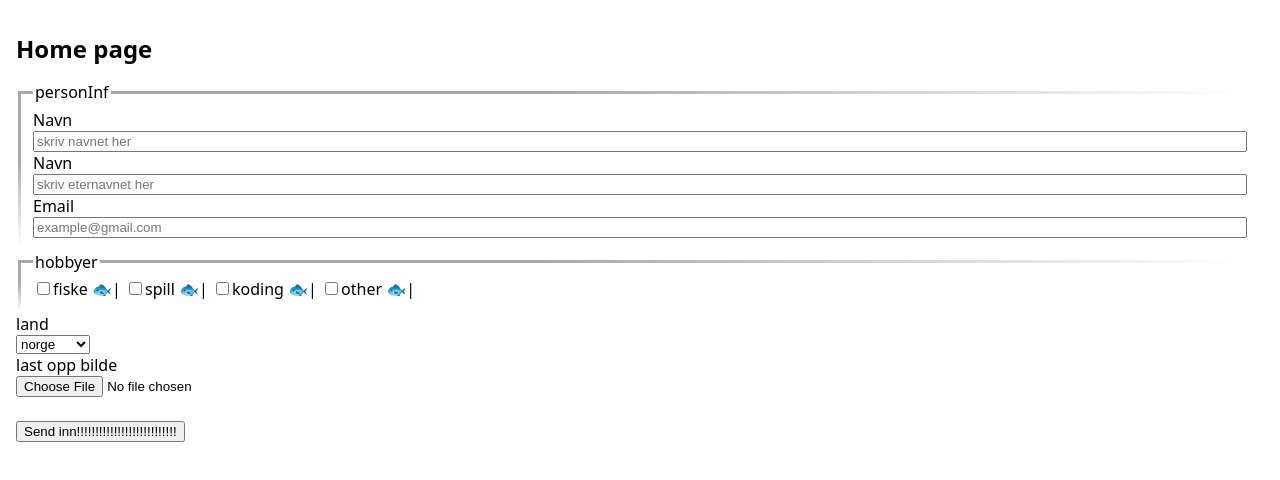
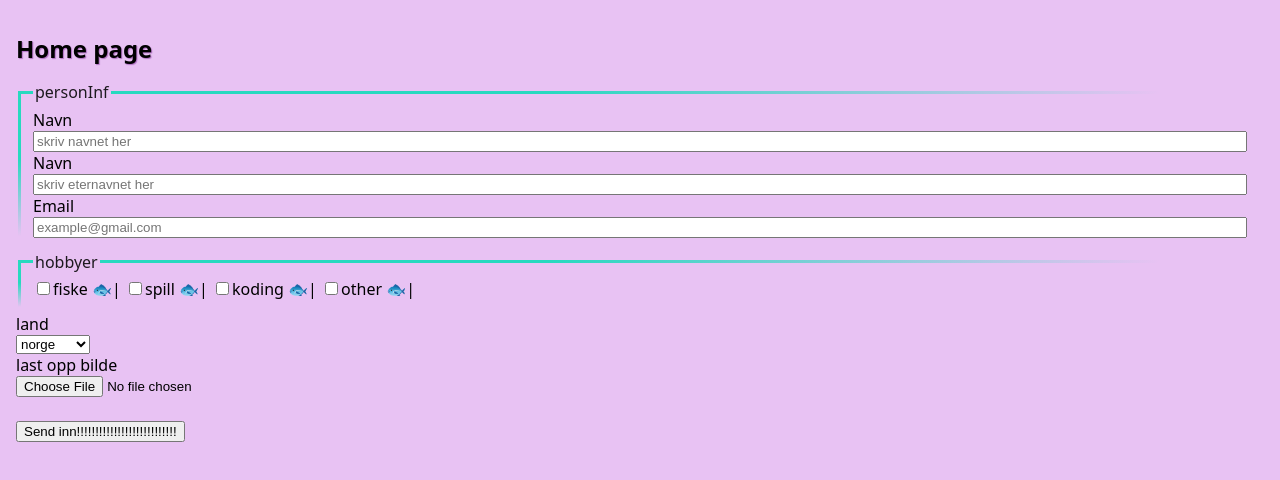
Before and after one commit to adriankoder5/htmlforum2, a website: page index.html in a window 1280 px wide. Drawn offline with Linux system fonts and the light colour scheme.

Commit message:
gjør klar til oppg

```diff
--- a/styles.css
+++ b/styles.css
@@ -6,7 +6,7 @@ body {
   margin: 0;
   font-family: system-ui, sans-serif;
   color: black;
-  background-color: white;
+  background-color: rgba(210, 131, 232, 0.492);
 }
 
 main {
@@ -16,6 +16,7 @@ main {
 h1 {
   font-weight: bold;
   font-size: 1.5rem;
+  text-shadow: 1px 1px 1px rgb(174, 110, 192);
 }
 
 .form_group{
@@ -24,9 +25,12 @@ h1 {
 }
 fieldset{
   border: 3px solid;
-  border-image-source: radial-gradient(ellipse at top left,darkgrey 30%, transparent 70%);
+  border-image-source: radial-gradient(ellipse at top left,rgb(39, 217, 191) 30%, transparent 65%);
   border-image-slice: 1;
 }
 select{
   width: fit-content;
 }
+legend{
+  color: rgba(0, 0, 0, 0.875);
+}
```
